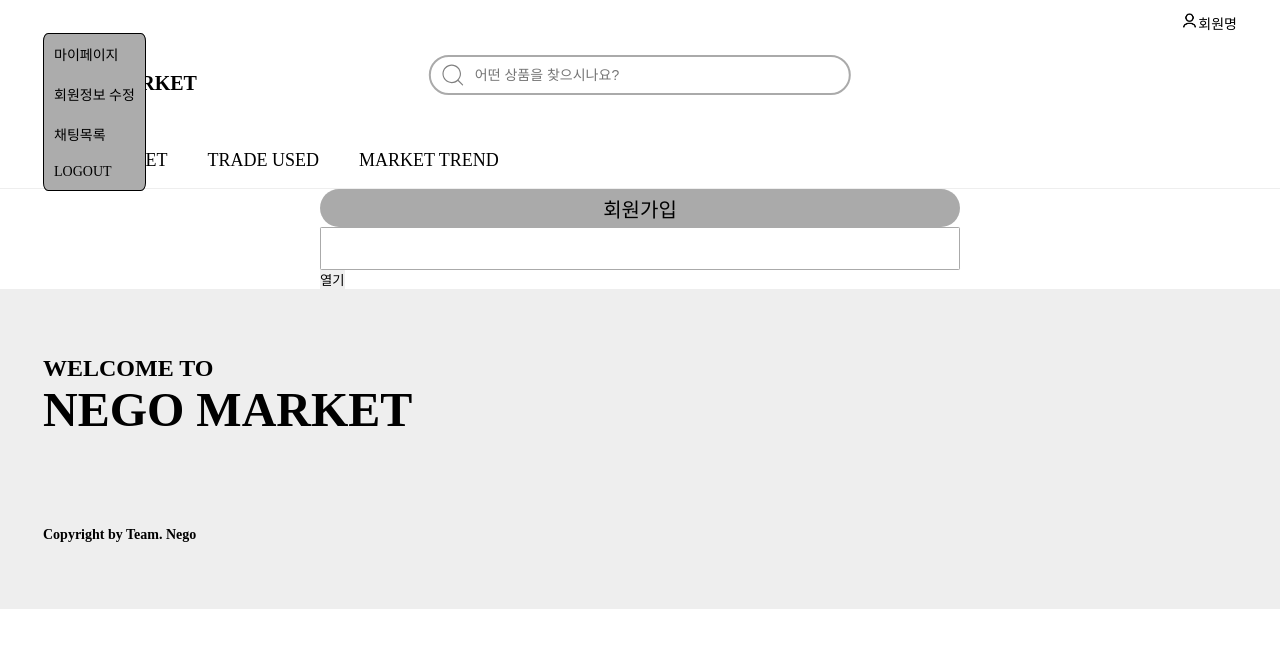
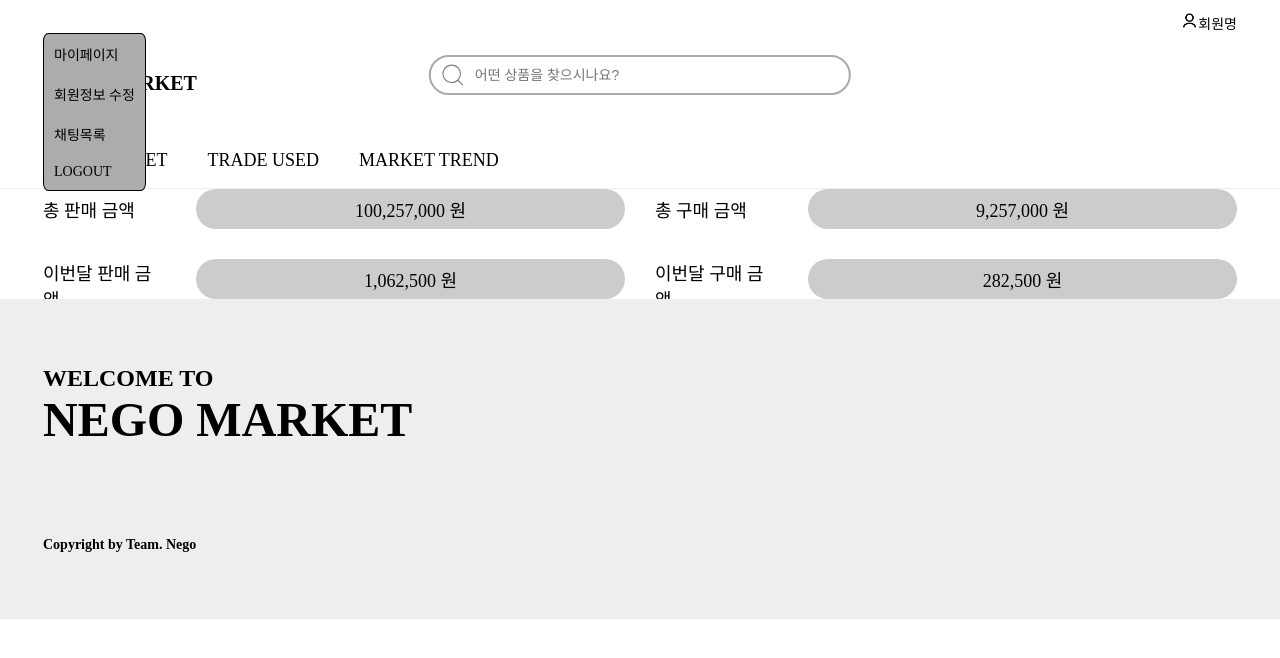
Before and after one commit to dlwnghd/React_FinalProject, a React (Create React App) app: page /mypage-bank in a window 1280 px wide. Shown: the top 658 px of the page. Built offline with nearby package versions, Linux system fonts and the light colour scheme; a web font is replaced by a local one.

Commit message:
💄 Design : MyPage에 가계부 TotalPrice추가

```diff
--- a/src/Components/Layout/Header/Header.js
+++ b/src/Components/Layout/Header/Header.js
@@ -21,6 +21,7 @@ function Header({ searchProduct }) {
 	/**
 	 * 드롭다운 닫기 핸들러
 	 */
+
 	const dropdownCloseHandler = ({ target }) => {
 		if (dropdown && userMenu.current && !userMenu.current.contains(target)) {
 			setDropdown(false)
@@ -242,6 +243,7 @@ const HeaderSpace = styled.div`
 /**
  * Header 상단
  */
+
 const List = styled.div`
 	text-align: center;
 	height: 10rem;
--- /dev/null
+++ b/src/Pages/MyPage/Pages/MyBank/Components/TotalPrice.js/TotalPrice.js
@@ -0,0 +1,61 @@
+import styled from 'styled-components'
+import {
+	ColumnNumberCSS,
+	GridCenterCSS,
+	WidthAutoCSS,
+} from '../../../../../../Styles/common'
+
+function TotalPrice() {
+	return (
+		<S.Wrapper>
+			<S.PriceWrap>
+				<S.PriceTitle>총 판매 금액</S.PriceTitle>
+				<S.PriceDetail>100,257,000 원</S.PriceDetail>
+			</S.PriceWrap>
+			<S.PriceWrap>
+				<S.PriceTitle>총 구매 금액</S.PriceTitle>
+				<S.PriceDetail>9,257,000 원</S.PriceDetail>
+			</S.PriceWrap>
+			<S.PriceWrap>
+				<S.PriceTitle>이번달 판매 금액</S.PriceTitle>
+				<S.PriceDetail>1,062,500 원</S.PriceDetail>
+			</S.PriceWrap>
+			<S.PriceWrap>
+				<S.PriceTitle>이번달 구매 금액</S.PriceTitle>
+				<S.PriceDetail>282,500 원</S.PriceDetail>
+			</S.PriceWrap>
+		</S.Wrapper>
+	)
+}
+export default TotalPrice
+
+const Wrapper = styled.div`
+	${GridCenterCSS}
+	${ColumnNumberCSS(2)}
+	${WidthAutoCSS}
+	justify-items: flex-start
+`
+
+const PriceWrap = styled.div`
+	width: 100%;
+	${GridCenterCSS}
+	${ColumnNumberCSS(4)} justify-items: flex-start;
+`
+const PriceTitle = styled.span`
+	grid-column-start: 1;
+	grid-column-end: 2;
+	font-size: ${({ theme }) => theme.FONT_SIZE.small};
+	height: 40px;
+	${GridCenterCSS}
+`
+const PriceDetail = styled.span`
+	grid-column-start: 2;
+	grid-column-end: 5;
+	background-color: ${({ theme }) => theme.COLOR.common.gray[400]};
+	width: 100%;
+	font-size: ${({ theme }) => theme.FONT_SIZE.small};
+	height: 40px;
+	${GridCenterCSS}
+	border-radius: 3rem;
+`
+const S = { Wrapper, PriceWrap, PriceTitle, PriceDetail }
--- a/src/Pages/MyPage/Pages/MyBank/index.js
+++ b/src/Pages/MyPage/Pages/MyBank/index.js
@@ -1,31 +1,11 @@
-import styled from 'styled-components'
-import Button from '../../../../Components/Button/Button'
-import Input from '../../../../Components/Input/Input'
-import { useRecoilState } from 'recoil'
-import { isOpenModalAtom } from '../../../../Atoms/modal.atom'
-import Modal from '../../../../Components/Modal/Modal'
+import TotalPrice from './Components/TotalPrice.js/TotalPrice'
 
 function MyBank() {
-	const [isOpenModal, setIsOpenModal] = useRecoilState(isOpenModalAtom)
 	return (
 		<>
-			<Wrapper>
-				<Button size={'full'}>회원가입</Button>
-				<Input />
-				<button onClick={() => setIsOpenModal(true)}>열기</button>
-				{isOpenModal && (
-					<Modal size={'extra'}>
-						<div>모달입니다</div>
-					</Modal>
-				)}
-			</Wrapper>
+			<TotalPrice />
 		</>
 	)
 }
 
 export default MyBank
-
-const Wrapper = styled.div`
-	width: 50%;
-	margin: 0 auto;
-`
```
